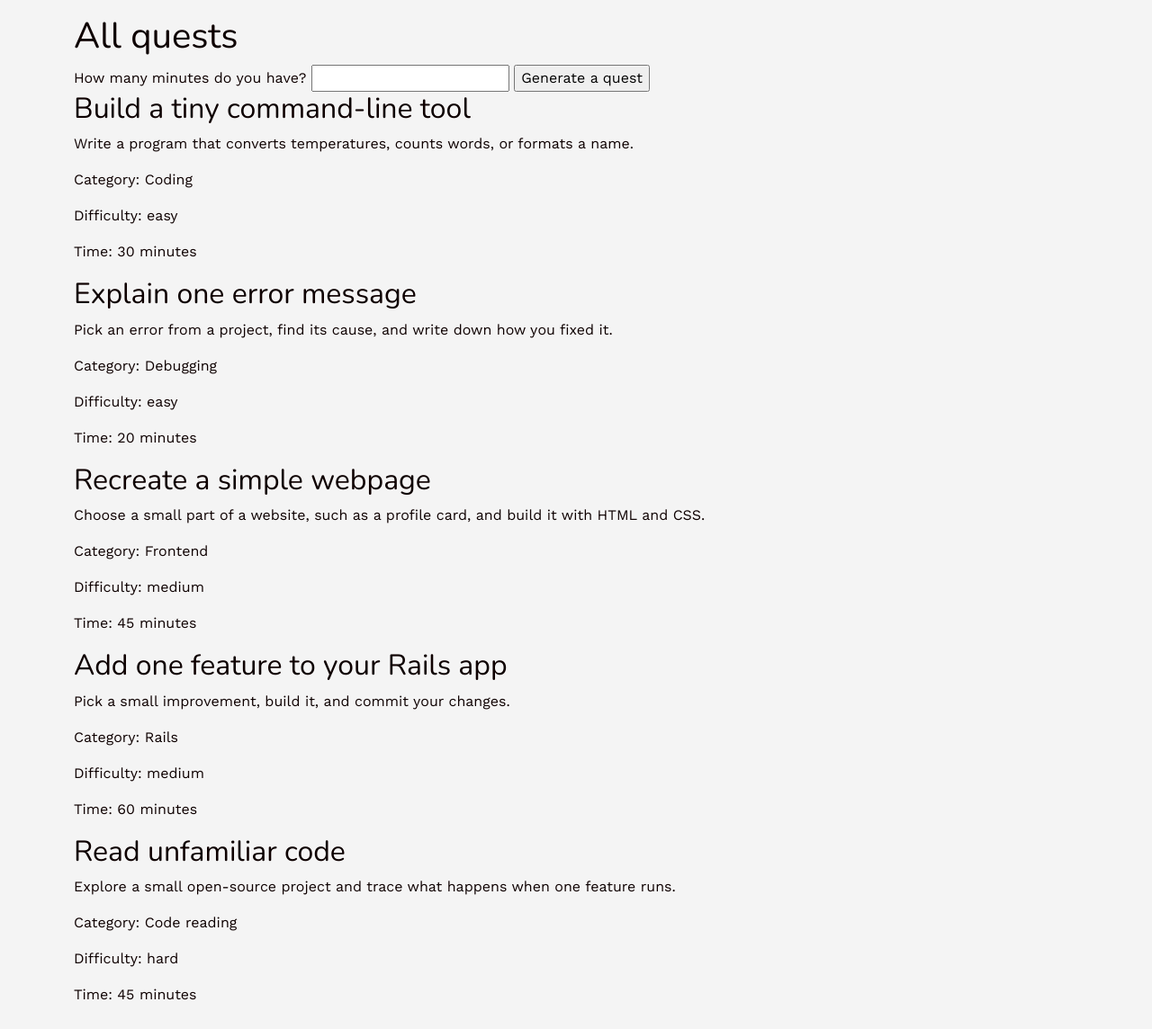
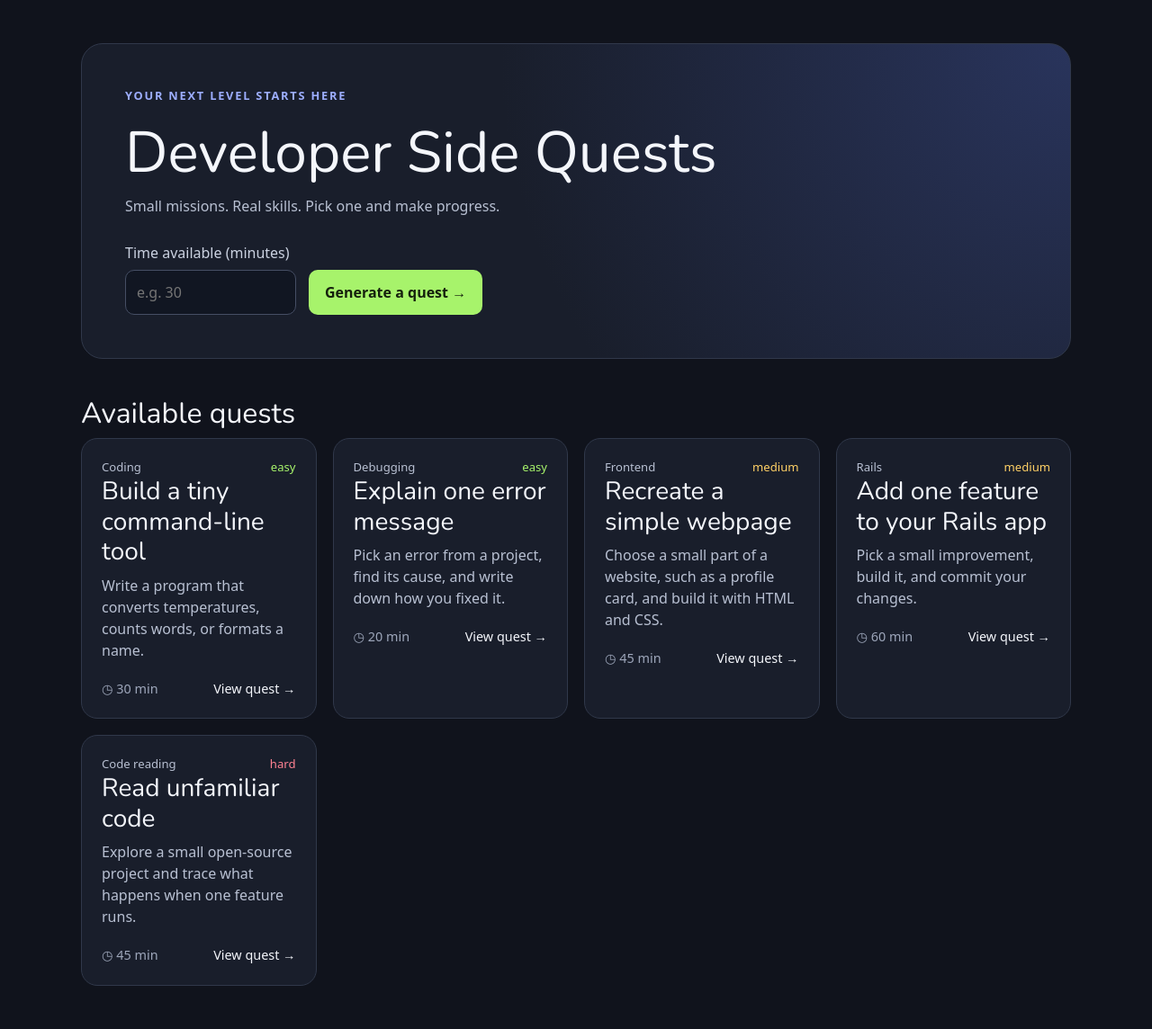
Before and after one commit to LZCR-JP/rails-side-quest-generator, a Rails app: page /quests in a window 1280 px wide. Shown: the whole page at 90% size. Before the commit the page ends 1112 px from the top, so only its background shows below. Run offline with Rails 7, Linux system fonts and the light colour scheme; data comes from the database, SQL or seed files in the repository; style sheets or scripts are compiled from the project's sources; some libraries are stand-ins or nearby versions.

Commit message:
added some fe stuffs

```diff
--- a/app/assets/stylesheets/components/_index.scss
+++ b/app/assets/stylesheets/components/_index.scss
@@ -3,3 +3,4 @@
 @import "avatar";
 @import "form_legend_clear";
 @import "navbar";
+@import "show.index.quests";
--- /dev/null
+++ b/app/assets/stylesheets/components/_show.index.quests.scss
@@ -0,0 +1,132 @@
+body {
+  margin: 0;
+  background: #10131c;
+  color: #f4f6fb;
+  font-family: system-ui, sans-serif;
+}
+
+.quest-page {
+  width: 92%;
+  max-width: 1100px;
+  margin: 48px auto;
+}
+
+.quest-hero {
+  padding: 48px;
+  border: 1px solid #30384a;
+  border-radius: 24px;
+  background: radial-gradient(circle at top right, #29345c, #191e2b 55%);
+}
+
+.eyebrow {
+  color: #9daeff;
+  font-size: 0.8rem;
+  font-weight: 700;
+  letter-spacing: 0.14em;
+}
+
+.quest-hero h1 {
+  margin: 8px 0;
+  font-size: clamp(2.2rem, 6vw, 4rem);
+}
+
+.quest-hero > p:not(.eyebrow) {
+  color: #b8c0d2;
+}
+
+.quest-generator {
+  display: flex;
+  flex-wrap: wrap;
+  align-items: end;
+  gap: 14px;
+  margin-top: 28px;
+}
+
+.quest-generator label {
+  display: block;
+  margin-bottom: 7px;
+  color: #cbd2e1;
+}
+
+.quest-generator input[type="number"] {
+  box-sizing: border-box;
+  width: 190px;
+  padding: 12px;
+  border: 1px solid #454e64;
+  border-radius: 10px;
+  background: #111622;
+  color: white;
+}
+
+.quest-generator input[type="submit"] {
+  padding: 13px 18px;
+  border: 0;
+  border-radius: 10px;
+  background: #a7f36b;
+  color: #15200d;
+  font-weight: 800;
+  cursor: pointer;
+}
+
+.quest-section {
+  margin-top: 42px;
+}
+
+.quest-grid {
+  display: grid;
+  grid-template-columns: repeat(auto-fit, minmax(240px, 1fr));
+  gap: 18px;
+}
+
+.quest-card {
+  padding: 22px;
+  border: 1px solid #30384a;
+  border-radius: 18px;
+  background: #191e2b;
+}
+
+.quest-card-top,
+.quest-card-footer {
+  display: flex;
+  justify-content: space-between;
+  gap: 12px;
+}
+
+.quest-category,
+.quest-difficulty {
+  color: #b8c0d2;
+  font-size: 0.82rem;
+}
+
+.difficulty-easy { color: #a7f36b; }
+.difficulty-medium { color: #ffd166; }
+.difficulty-hard { color: #ff8292; }
+
+.quest-card h3 a,
+.quest-link {
+  color: #f4f6fb;
+  text-decoration: none;
+}
+
+.quest-card h3 a:hover,
+.quest-link:hover {
+  color: #a7f36b;
+}
+
+.quest-card p {
+  min-height: 48px;
+  color: #b8c0d2;
+  line-height: 1.5;
+}
+
+.quest-card-footer {
+  margin-top: 20px;
+  color: #9da6ba;
+  font-size: 0.9rem;
+}
+
+@media (max-width: 600px) {
+  .quest-hero {
+    padding: 28px 22px;
+  }
+}
--- a/app/views/quests/index.html.erb
+++ b/app/views/quests/index.html.erb
@@ -1,20 +1,38 @@
-<div class="container mt-3">
-    <h1>All quests</h1>
+<main class="quest-page">
+  <section class="quest-hero">
+    <p class="eyebrow">YOUR NEXT LEVEL STARTS HERE</p>
+    <h1>Developer Side Quests</h1>
+    <p>Small missions. Real skills. Pick one and make progress.</p>
 
-    <%= form_with url: generate_quests_path, method: :post do |form| %>
-        <%= form.label :max_time, "How many minutes do you have?" %>
-        <%= form.number_field :max_time, min: 1, required: true %>
-        <%= form.submit "Generate a quest" %>
+    <%= form_with url: generate_quests_path, method: :post, class: "quest-generator" do |form| %>
+      <div>
+        <%= form.label :max_time, "Time available (minutes)" %>
+        <%= form.number_field :max_time, min: 1, required: true, placeholder: "e.g. 30" %>
+      </div>
+      <%= form.submit "Generate a quest →" %>
     <% end %>
+  </section>
 
-    <% @quests.each do |quest| %>
-    <article>
-        <h2><%= quest.title %></h2>
-        <p> <%= quest.description %></p>
-        <p>Category: <%= quest.category %></p>
-        <p>Difficulty: <%= quest.difficulty %></p>
-        <p>Time: <%= quest.duration_minutes %> minutes</p>
-    </article>
-    <% end %>
+  <section class="quest-section">
+    <h2>Available quests</h2>
+    <div class="quest-grid">
+      <% @quests.each do |quest| %>
+        <article class="quest-card">
+          <div class="quest-card-top">
+            <span class="quest-category"><%= quest.category %></span>
+            <span class="quest-difficulty difficulty-<%= quest.difficulty %>">
+              <%= quest.difficulty %>
+            </span>
+          </div>
 
-</div>
+          <h3><%= link_to quest.title, quest_path(quest) %></h3>
+          <p><%= quest.description %></p>
+          <div class="quest-card-footer">
+            <span>◷ <%= quest.duration_minutes %> min</span>
+            <%= link_to "View quest →", quest_path(quest), class: "quest-link" %>
+          </div>
+        </article>
+      <% end %>
+    </div>
+  </section>
+</main>
```
Also changed, not shown: app/views/quests/show.html.erb (+5 -5 lines), app/assets/stylesheets/application.scss (line endings or trailing spaces).
